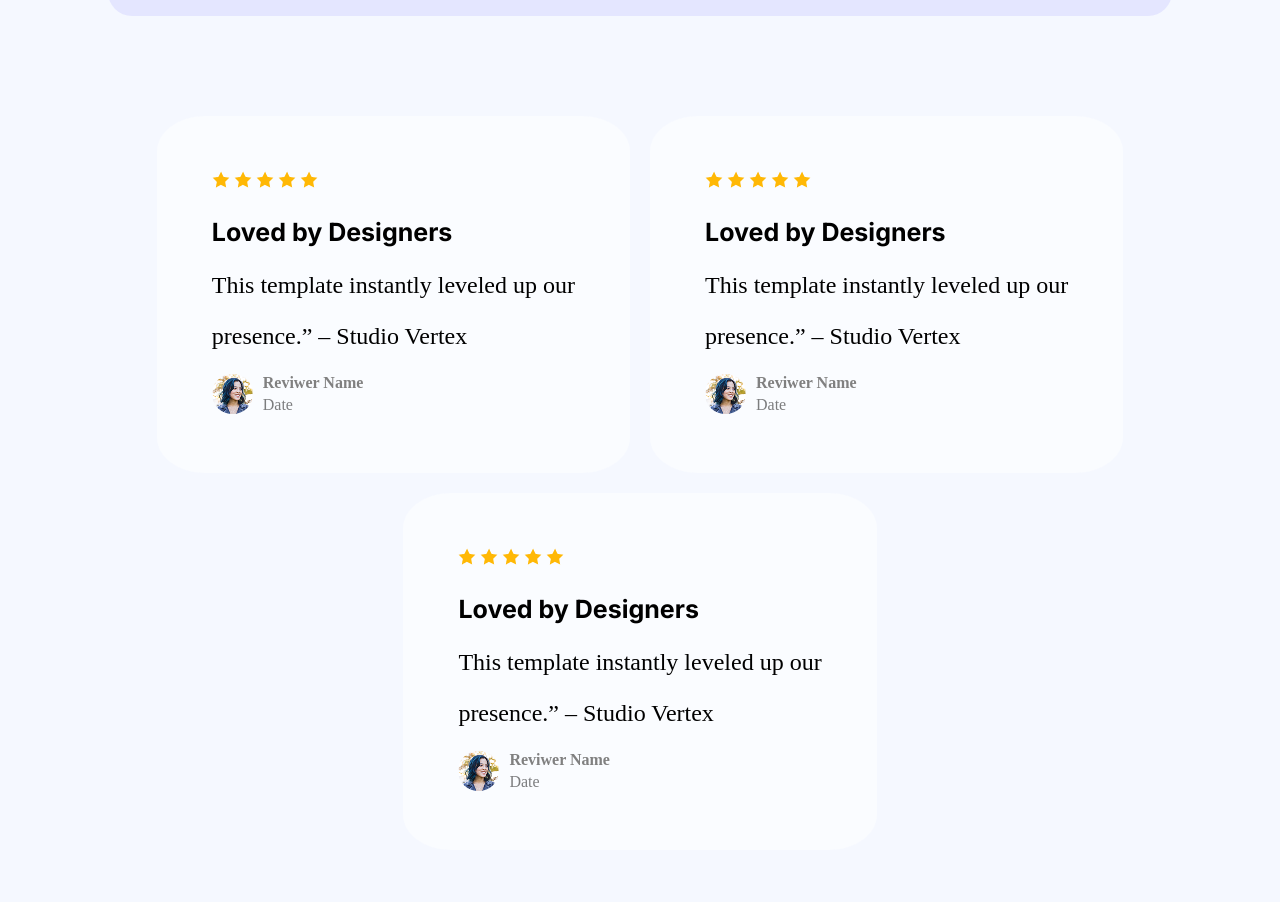
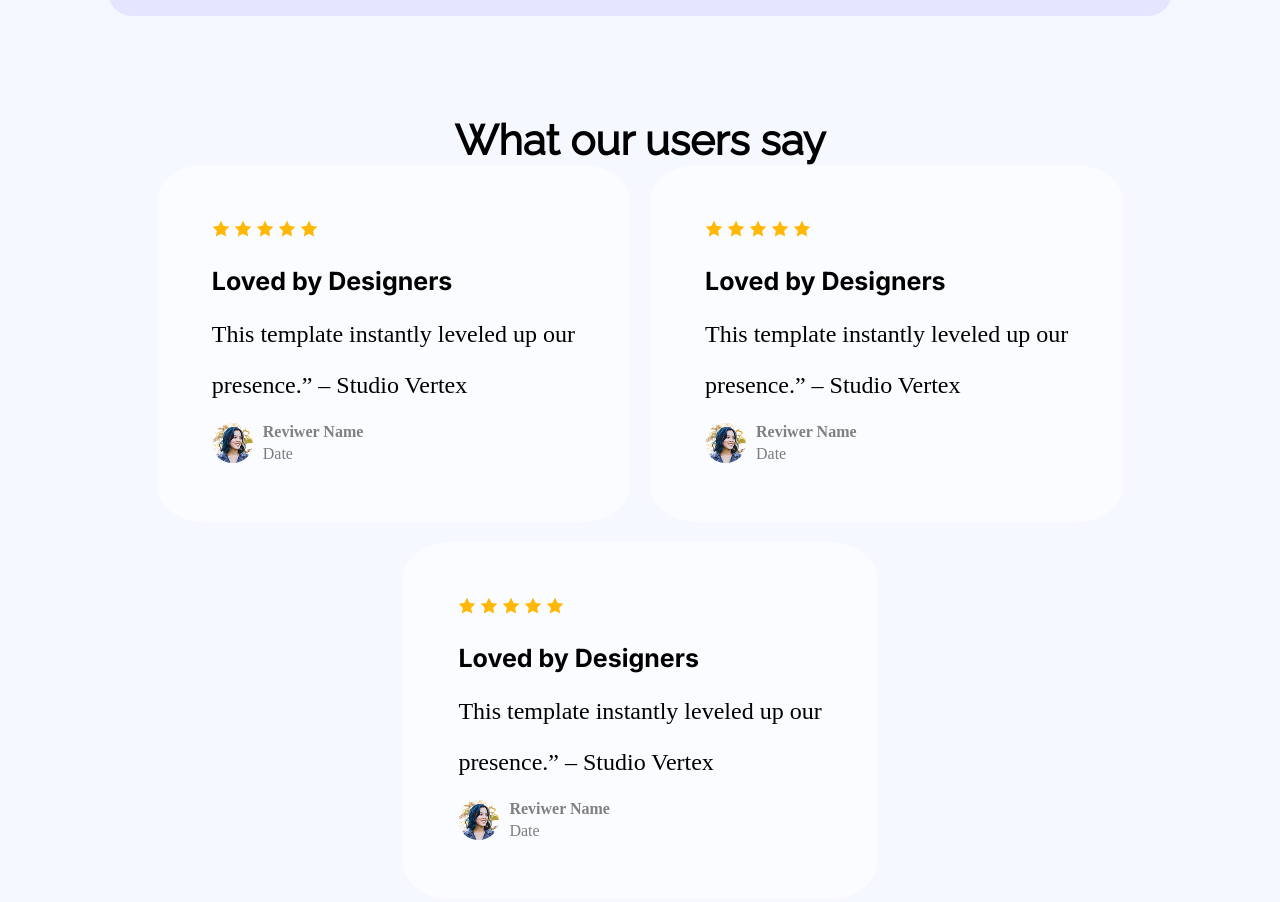
Before and after one commit to MAHIN951NB/assignment1, a plain HTML site: page web.html in a window 1280 px wide. Shown: the part 1608-2510 px from the top of the page. Drawn offline with Linux system fonts and the light colour scheme.

Commit message:
mycommit

```diff
--- a/style.css
+++ b/style.css
@@ -153,7 +153,7 @@ header{
     color: #000000;
     opacity: 50%;
 }
-.card_temp{
+.card_temp2{
     width: 80%;
     margin: auto;
     display: flex;
@@ -161,8 +161,15 @@ header{
     align-items: center;
     flex-wrap: wrap;
     gap: 20px;
+}
+.card_temp{
     margin-top: 100px;
-
+}
+.user{
+    text-align: center;
+    font-size: 42px;
+    font-weight: bold;
+    font-family: raleway;
 }
 #eight,#nine{
     font-size: inter;
@@ -224,6 +231,7 @@ input{
     margin-bottom: 25px;
     margin-right: 20px;
     margin-top: 6px;
+    color: black;
 }
 #area{
     padding-top: 20px;
--- a/web.html
+++ b/web.html
@@ -59,7 +59,9 @@
         </section>
         <section>
             <div class="card_temp">
-                <div class="card_1 cards">
+                <div class="user">What our users say</div>
+                <div class="card_temp2">
+                      <div class="card_1 cards">
                     <div class="star_img">
                         <img src="img/icon-star.png" alt="star image">
                         <img src="img/icon-star.png" alt="star image">
@@ -126,6 +128,7 @@
                         </div>
                     </div>
                 </div>
+                </div>
             </div>
         </section>
         <section>
```
